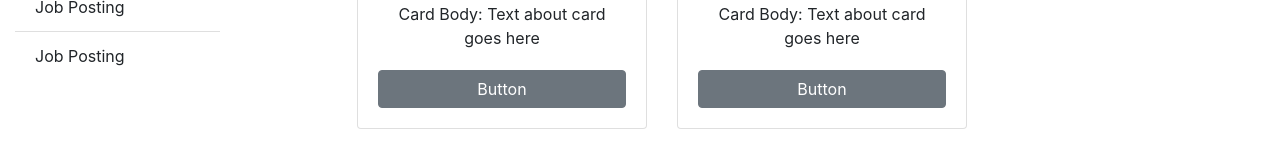
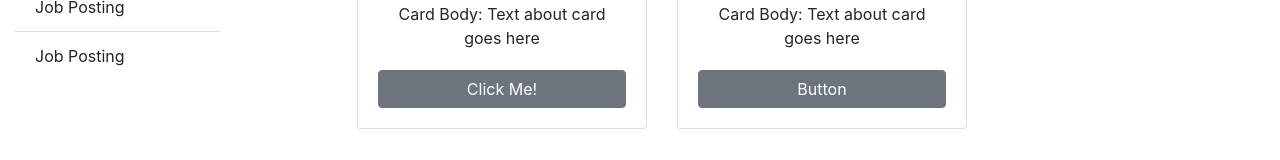
Before and after one commit to libowen203/320-team-4, a React (Create React App) app in the folder ultimate-hiring-app/: page /ManagerView in a window 1280 px wide. Shown: the part 409-569 px from the top of the page. Built offline with nearby package versions, Linux system fonts and the light colour scheme.

Commit message:
Added ManageJobsView

```diff
--- a/ultimate-hiring-app/package.json
+++ b/ultimate-hiring-app/package.json
@@ -8,7 +8,7 @@
     "mongoose": "^5.4.18",
     "react": "^16.8.5",
     "react-dom": "^16.8.5",
-	"react-router-dom": "^5.0.0",
+    "react-router-dom": "^5.0.0",
     "react-scripts": "2.1.5",
     "cors": "^2.8.5",
     "axios": "^0.18.0",
--- a/ultimate-hiring-app/src/client/App.js
+++ b/ultimate-hiring-app/src/client/App.js
@@ -5,6 +5,7 @@ import Menu from './Components/Menu';
 import PublicView from './Pageviews/PublicView';
 import ManagerView from './Pageviews/ManagerView';
 import ErrorPage from './Pageviews/ErrorPage';
+import ManagePostingsView from './Pageviews/ManagePostingsView';
 
 class App extends Component {
     render() {
@@ -17,6 +18,7 @@ class App extends Component {
             <Switch>
               <Route exact path="/" component ={PublicView}/>
               <Route exact path="/ManagerView" component= {ManagerView}/>
+              <Route exact path="/ManageJobPosting" component= {ManagePostingsView}/>
               <Route component= {ErrorPage}/>
             </Switch>
             </main>
--- a/ultimate-hiring-app/src/client/Components/ManPostingsCard.js
+++ b/ultimate-hiring-app/src/client/Components/ManPostingsCard.js
@@ -1,6 +1,8 @@
 import React, { Component } from 'react';
 import { Card, CardImg, CardHeader, CardText, CardBody,
   CardTitle, CardSubtitle, Button } from 'reactstrap';
+  import { Link } from 'react-router-dom';
+
 
 export default class ManPostingsCard extends React.Component {
 
@@ -11,7 +13,11 @@ export default class ManPostingsCard extends React.Component {
           <CardBody className="text-center">
             <CardHeader tag="h5"> Manage Job Postings </CardHeader>
             <CardBody> Card Body: Text about card goes here </CardBody>
-            <Button class="btn"> Button </Button>
+            <Link to="/ManagePostingsView">
+     <Button class="btn" type="button">
+          Click Me!
+     </Button>
+ </Link>
           </CardBody>
         </Card>
       </div>
--- /dev/null
+++ b/ultimate-hiring-app/src/client/Pageviews/ManagePostingsView.js
@@ -0,0 +1,21 @@
+import React, {Component} from 'react';
+import JobView from '../Components/JobView';
+import LogInbutton from '../Components/LogInbutton';
+
+class ManagePostingsView extends Component {
+    render() {
+        return (
+          <div class = "view">
+            <header>
+              <LogInbutton />
+            </header>
+            <div className = "container">
+            <JobView />
+            </div>
+          </div>
+        );
+    }
+
+}
+
+export default ManagePostingsView;
```
Also changed, not shown: ultimate-hiring-app/src/client/Components/ManageJobsPopup.js (added), ultimate-hiring-app/src/client/Components/ManagePostings.js (added).
